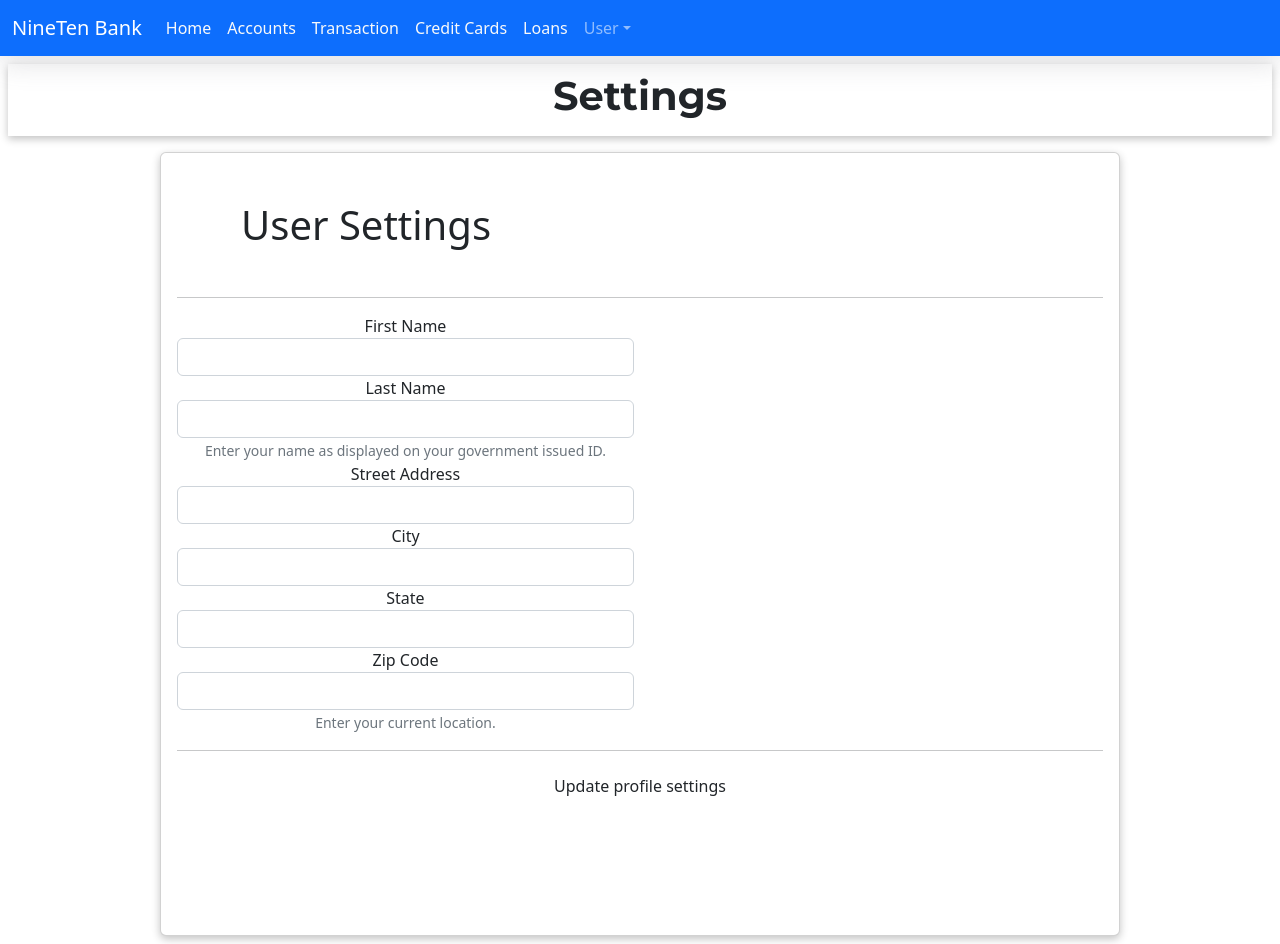
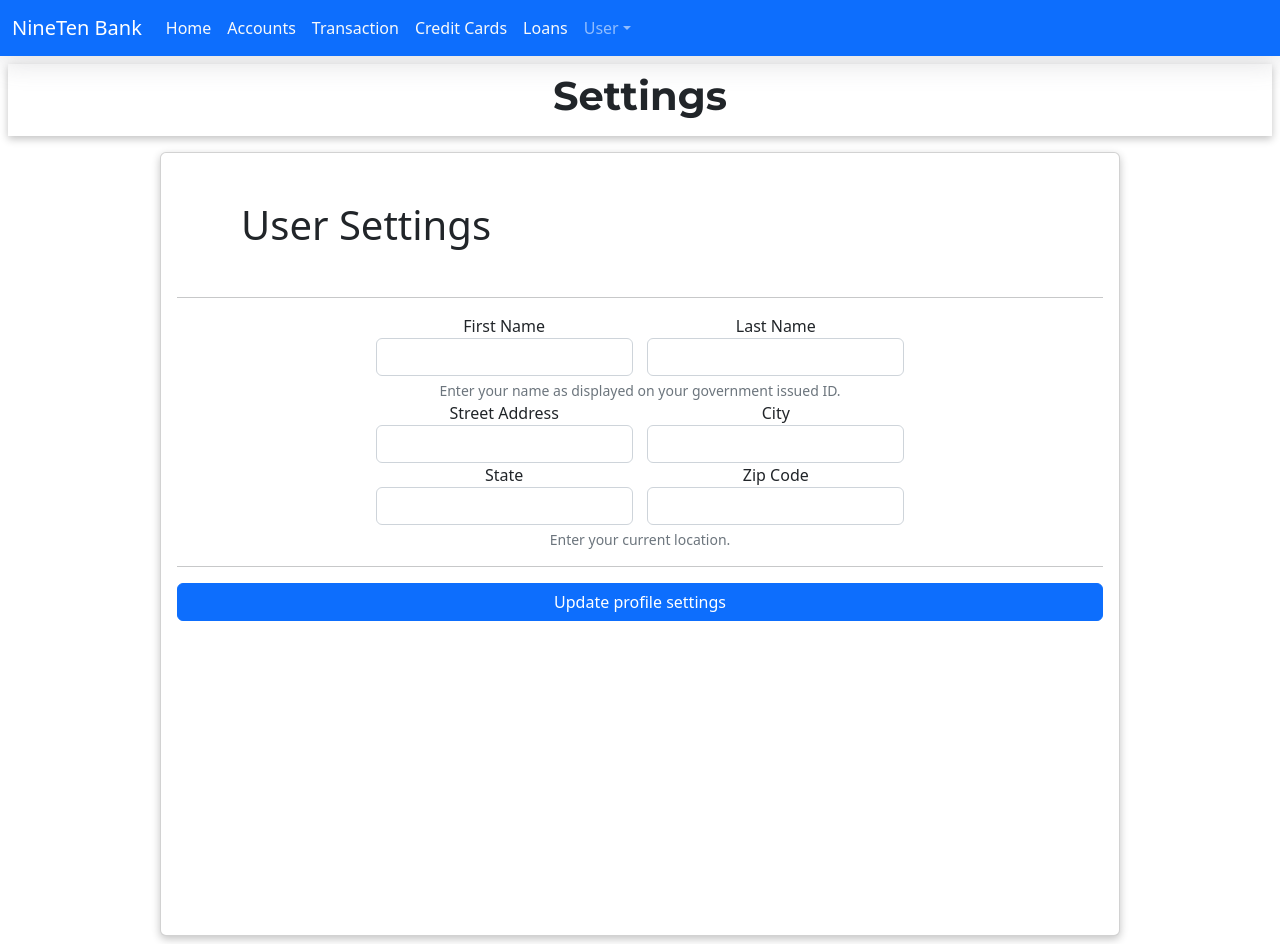
Before and after one commit to jvt703/BankingCustomerPortal, a React (Create React App) app in the folder user-portal/: page /Settings in a window 1280 px wide. Built offline with nearby package versions, Linux system fonts and the light colour scheme.

Commit message:
Flex user settings

```diff
--- a/user-portal/src/Components/Users/UserSettings.js
+++ b/user-portal/src/Components/Users/UserSettings.js
@@ -8,44 +8,44 @@ const UserSettings = ()=>{
 
     return (
       <>
-        <HeaderComponent pageName={"Settings"} pageDescription=""/>
+        <HeaderComponent pageName={"Settings"} pageDescription="" />
 
         <Section title="User Settings">
-            <hr></hr>
-            <div class="col-lg-8">
-                <div class="row">
-                    <div class="form-group col-md-9">
+          <hr />
+          <div class="input-group d-flex justify-content-center">
+            <div>
               <label for="user_name">First Name</label>
-                        <input class="form-control" required="required" type="text"/>
+              <input class="form-control" required="required" type="text" />
+            </div>
+            <span class="input-group-addon">    </span>
+            <div>
               <label for="last_name">Last Name</label>
-                        <input class="form-control" required="required" type="text"/>
+              <input class="form-control" required="required" type="text" />
+            </div>
+          </div>
           <small class="form-text">
             Enter your name as displayed on your government issued ID.
           </small>
+
+          <div class="input-group d-flex justify-content-center">
+            <div>
+              <label for="street">Street Address</label>
+              <input class="form-control" required="required" type="text" />
+              <label for="state">State</label>
+              <input class="form-control" required="required" type="text" />
+            </div>
+            <span class="input-group-addon">    </span>
+            <div>
+              <label for="city">City</label>
+              <input class="form-control" required="required" type="text" />
+              <label for="zip">Zip Code</label>
+              <input class="form-control" required="required" type="text" />
             </div>
           </div>
-
-                <div class="row">
-                    <div class="form-group col-md-9">
-                        <label for="street">Street Address</label>
-                        <input class="form-control" required="required" type="text"/>
-                        <label for="city">City</label>
-                        <input class="form-control" required="required" type="text"/>
-                        <label for="state">State</label>
-                        <input class="form-control" required="required" type="text"/>
-                        <label for="zip">Zip Code</label>
-                        <input class="form-control" required="required" type="text"/>
-                        <small class="form-text">
-                        Enter your current location.
-                        </small>
-                    </div>
-                </div>
-            </div>
-            <hr/>
-            <button class="btn btn-md btn-confirm" type="submit">
-                <span>
-                    Update profile settings
-                </span>
+          <small class="form-text">Enter your current location.</small>
+          <hr />
+          <button class="btn btn-primary btn-md btn-confirm" type="submit">
+            <span>Update profile settings</span>
           </button>
           {/* <UserSettingsCard settingText={"First Name"} settingValue={"John"}/>
             <UserSettingsCard settingText={"Last Name"} settingValue={"Smith"}/>
--- a/user-portal/src/css/App.css
+++ b/user-portal/src/css/App.css
@@ -155,3 +155,9 @@
   display: flex;
   gap: 1rem;
 }
+
+.centered {
+  display: flex;
+  justify-content: center;
+  align-items: center;
+}
```
Lines whose indentation alone changed are shown as unchanged.
